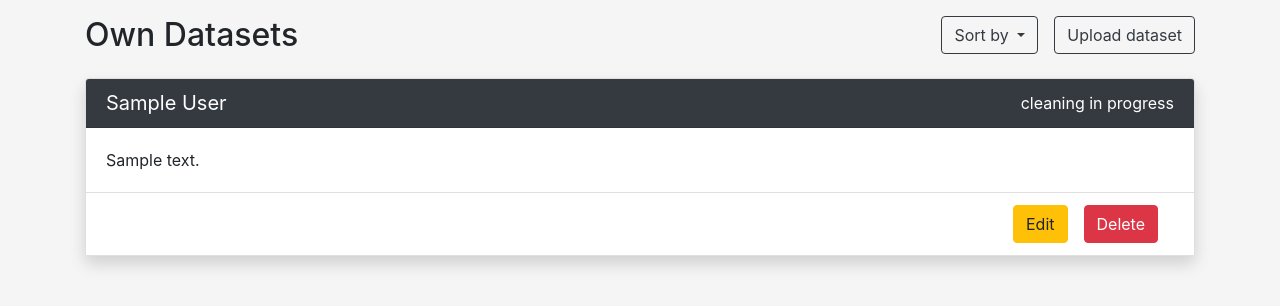
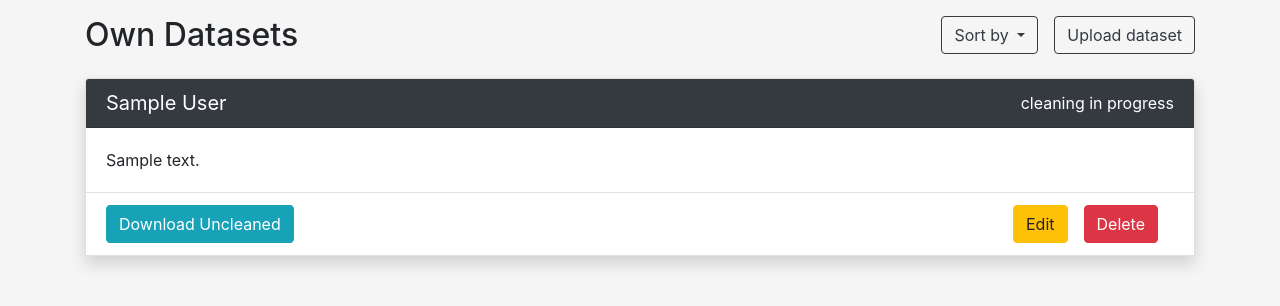
Before and after one commit to d-schneid/SOP, a Django app: template webserver/src/main/sop/experiments/templates/experiments/dataset/dataset_overview.html in a window 1280 px wide. Shown: the part 72-378 px from the top of the page. Run offline with Django 4.2, Linux system fonts and the light colour scheme; the template is opened without the code that fills it: most values are stand-ins (such as "Sample title", 1, 10 or a date in 2020); parts of the project's set-up code (start-up, migrations or seed data) failed here and were passed over.

Commit message:
Add download buttons to datasets to download the uncleaned and cleaned dataset

```diff
--- a/webserver/src/main/sop/experiments/templates/experiments/dataset/dataset_overview.html
+++ b/webserver/src/main/sop/experiments/templates/experiments/dataset/dataset_overview.html
@@ -40,6 +40,13 @@
 {% block edit %}
     <a href="{% url 'dataset_edit' model.pk %}"
        class="btn btn-warning mr-3">Edit</a>
+    <div class="flex-grow-1">
+        <a href="{% url 'dataset_download_uncleaned' model.pk %}" class="btn btn-info mr-3">Download Uncleaned</a>
+        {% if model.is_cleaned %}
+            <a href="{% url 'dataset_download_cleaned' model.pk %}" class="btn btn-info mr-3">Download
+                Cleaned</a>
+        {% endif %}
+    </div>
 {% endblock %}
 
 {% block error %}
--- a/webserver/src/main/sop/experiments/urls.py
+++ b/webserver/src/main/sop/experiments/urls.py
@@ -11,7 +11,7 @@ from experiments.views.dataset import (
     DatasetOverview,
     DatasetUploadView,
     DatasetDeleteView,
-    DatasetEditView,
+    DatasetEditView, download_cleaned_dataset, download_uncleaned_dataset,
 )
 from experiments.views.execution import (
     ExecutionCreateView,
@@ -74,6 +74,10 @@ urlpatterns = [
         "dataset/<int:pk>/delete/", DatasetDeleteView.as_view(), name="dataset_delete"
     ),
     path("dataset/<int:pk>/edit/", DatasetEditView.as_view(), name="dataset_edit"),
+    path("dataset/<int:pk>/download_cleaned/",
+         download_cleaned_dataset, name="dataset_download_cleaned"),
+    path("dataset/<int:pk>/download_uncleaned/",
+         download_uncleaned_dataset, name="dataset_download_uncleaned"),
     # Experiment URLs
     path(
         "experiment/",
```
Also changed, not shown: webserver/src/main/sop/experiments/views/dataset.py (+28 -0 lines).
